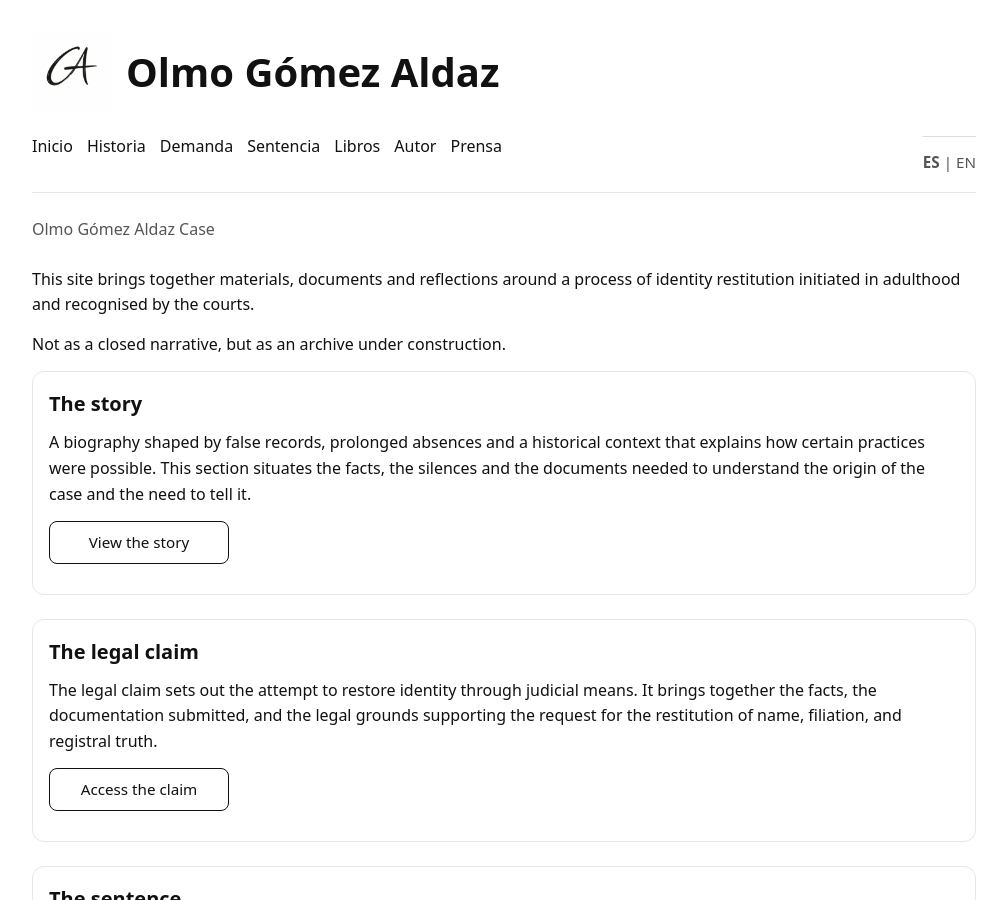
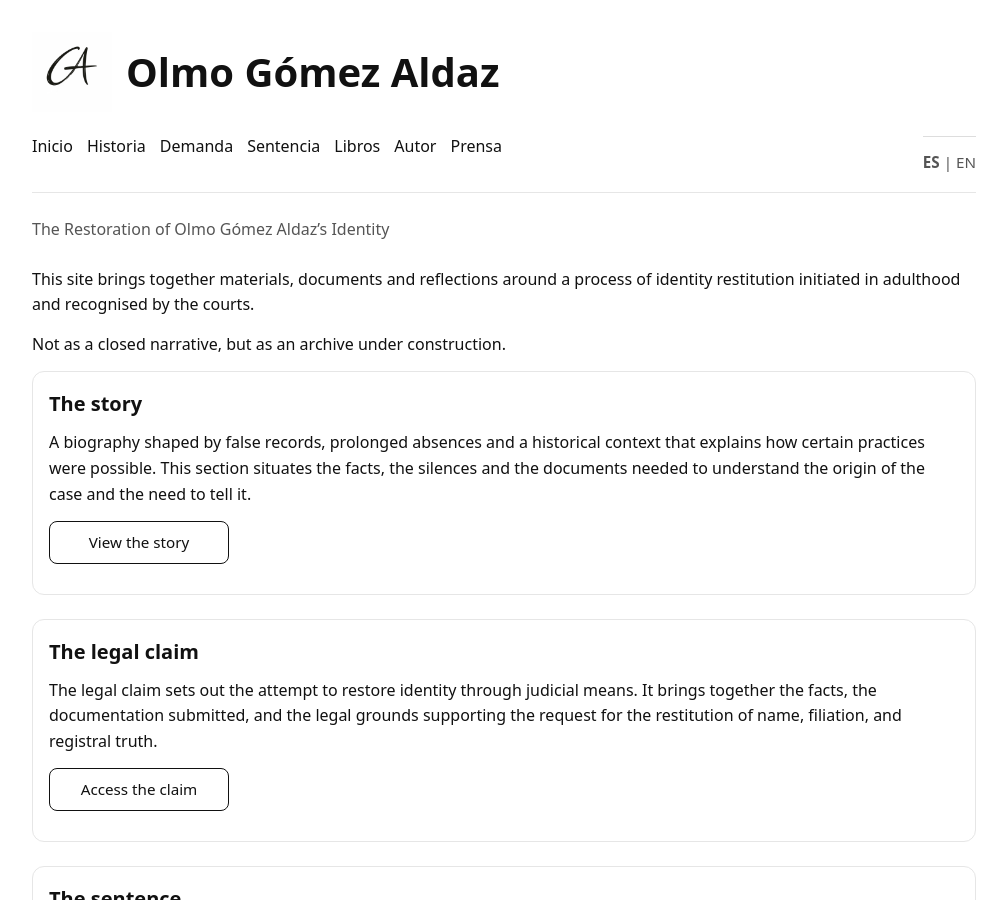
Before and after one commit to olmogaldaz/olmogaldaz.github.io, a Jekyll site: the page built from en/index.html, in a window 1280 px wide and 900 px high. Shown: the whole window, without its empty margins (136-1143 px from the left). Built offline with Jekyll 4.4.1, drawn with Linux system fonts in a browser that asks for light colours.

Commit message:
Update index.html

```diff
--- a/en/index.html
+++ b/en/index.html
@@ -2,7 +2,7 @@
 layout: default
 lang: en
 alt: /
-title: Olmo Gómez Aldaz Case
+title: Olmo Gómez Aldaz Home
 description: Materials, documents and reflections around a judicially recognised process of identity restitution.
 ---
 
@@ -10,7 +10,7 @@ description: Materials, documents and reflections around a judicially recognised
 
   <header id="site-header"></header>
 
-  <h1 class="page-title subtle">Olmo Gómez Aldaz Case</h1>
+  <h1 class="page-title subtle">The Restoration of Olmo Gómez Aldaz’s Identity</h1>
 
   <p>
     This site brings together materials, documents and reflections around a process of identity
```
